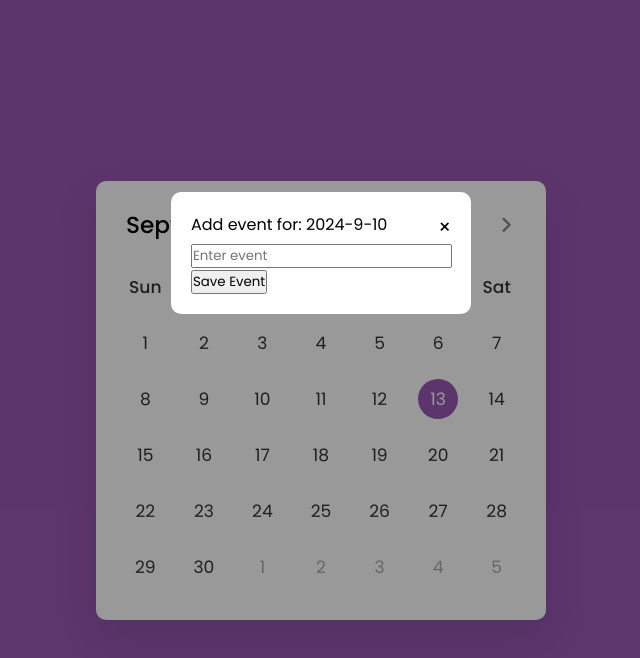
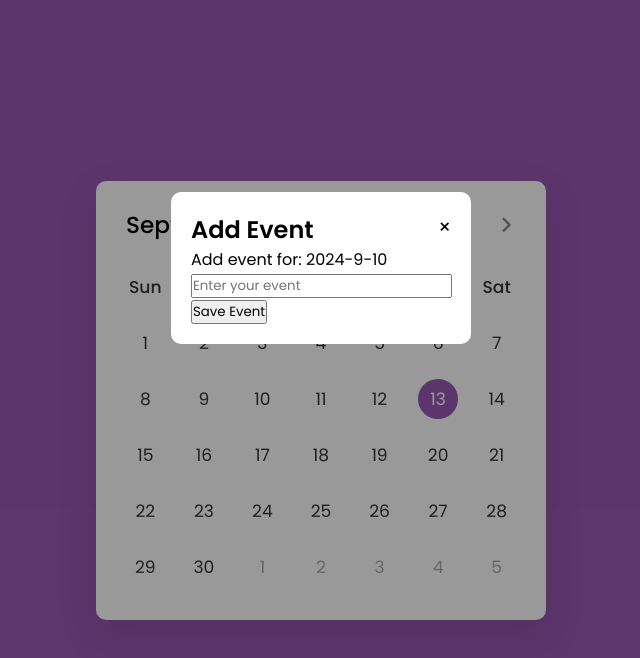
Before and after one commit to ItsHolyCow/Calendar, a plain HTML site: page index.html in a window 1280 px wide. Both pictures are taken after a click on the item "10". Shown: the whole page, without its empty margins (319-959 px from the left). Drawn offline with nearby package versions, Linux system fonts and the light colour scheme.

Commit message:
Update index.html

```diff
--- a/index.html
+++ b/index.html
@@ -34,11 +34,15 @@
   <div id="event-modal" class="modal">
     <div class="modal-content">
       <span class="close">&times;</span>
+      <h2>Add Event</h2>
       <p id="modal-date"></p>
-      <input type="text" id="event-input" placeholder="Enter event">
-      <button id="save-event">Save Event</button>
+      <div class="input-container">
+        <input type="text" id="event-input" placeholder="Enter your event">
+        <button id="save-event">Save Event</button>
+      </div>
     </div>
   </div>
+
 </div>
 
 
```
